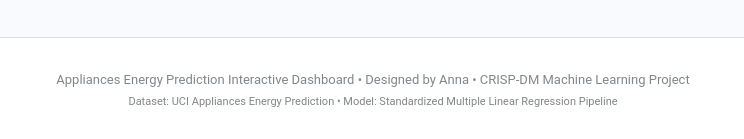
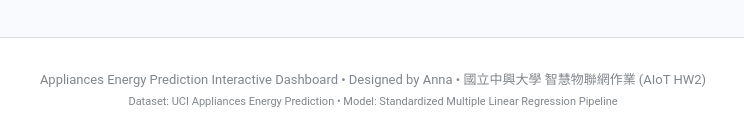
Before and after one commit to anna0831/HW2-Multiple-Linear-regression, a plain HTML site: page index.html in a window 1280 px wide. Shown: the part 1020-1159 px from the top of the page, 267-1011 px from the left. Drawn offline with nearby package versions, Linux system fonts and the light colour scheme; a web font is replaced by a local one.

Commit message:
fix: update course name to 國立中興大學 智慧物聯網作業 (AIoT HW2)

```diff
--- a/index.html
+++ b/index.html
@@ -549,7 +549,7 @@
 
   <!-- Footer -->
   <footer class="app-footer">
-    <p>Appliances Energy Prediction Interactive Dashboard • Designed by Anna • CRISP-DM Machine Learning Project</p>
+    <p>Appliances Energy Prediction Interactive Dashboard • Designed by Anna • 國立中興大學 智慧物聯網作業 (AIoT HW2)</p>
     <p style="margin-top: 4px; font-size: 11px;">Dataset: UCI Appliances Energy Prediction • Model: Standardized Multiple Linear Regression Pipeline</p>
   </footer>
 
```
Also changed, not shown: 1 other file.
